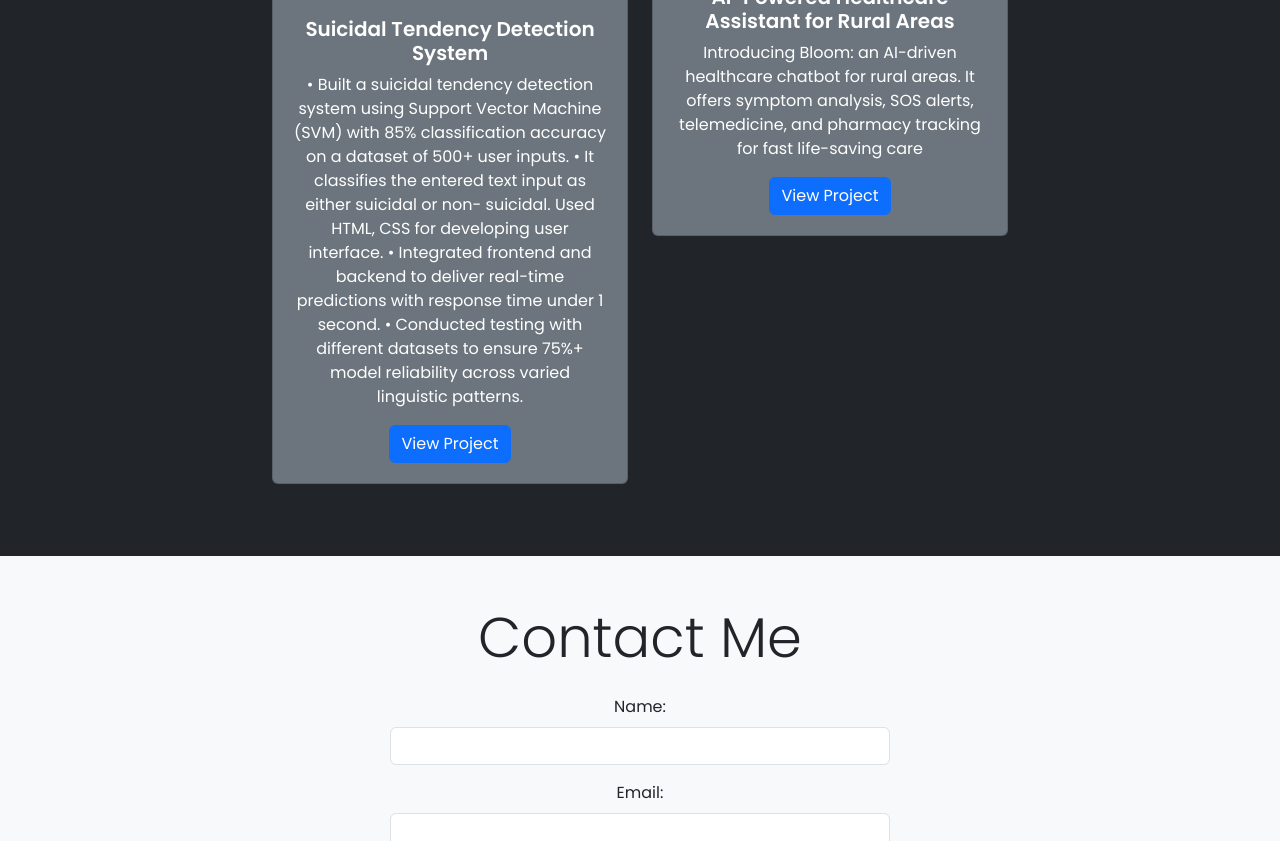
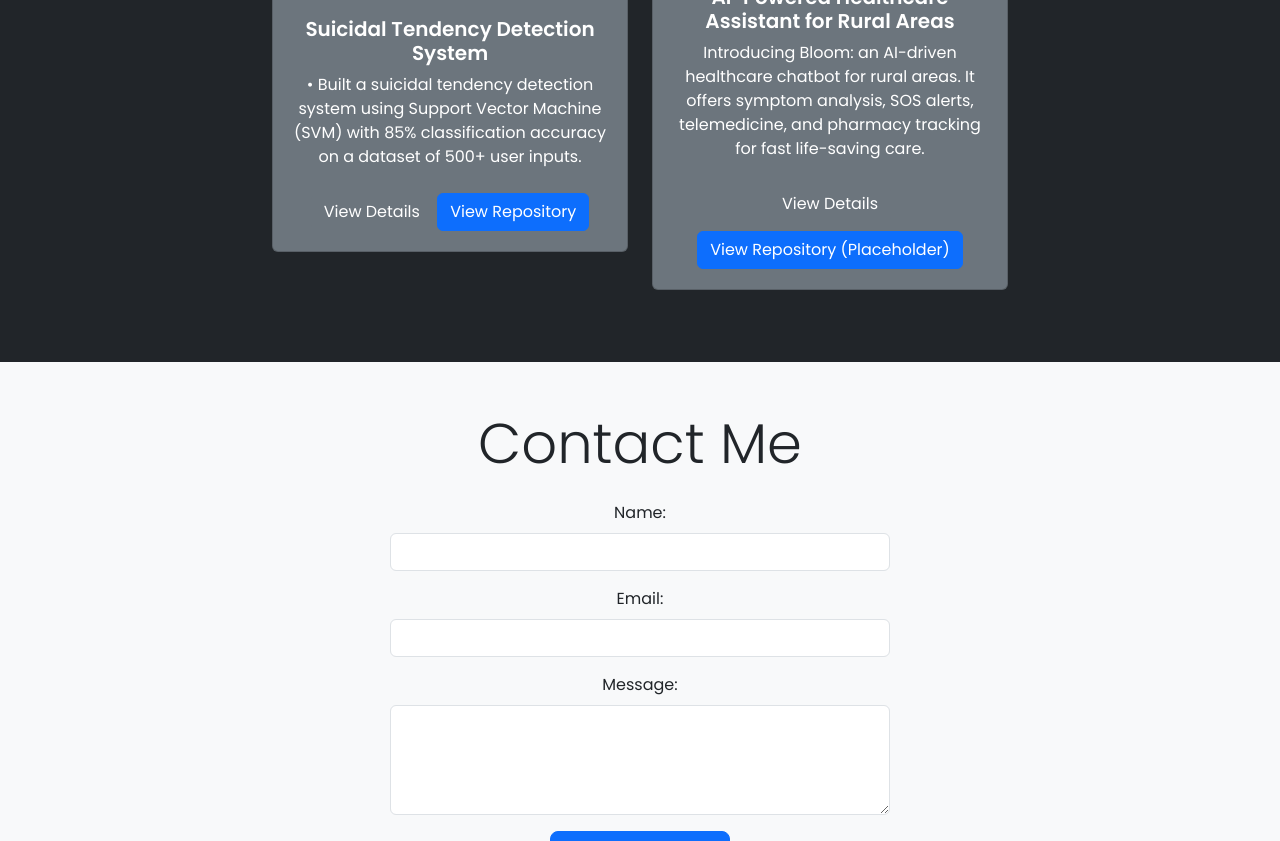
Before and after one commit to niveditaPritam/Hunar-Intern, a plain HTML site: page Task 1/index.html in a window 1280 px wide. Shown: the part 1772-2613 px from the top of the page. Drawn offline with nearby package versions, Linux system fonts and the light colour scheme.

Commit message:
Refactor project summaries and details in index.html

```diff
--- a/Task 1/index.html
+++ b/Task 1/index.html
@@ -83,25 +83,41 @@
           <div class="card bg-secondary text-white">
             <img src="image.png" class="card-img-top" alt="Project 1">
             <div class="card-body">
-              <h5 class="card-title">Suicidal Tendency Detection System </h5>
-              <p class="card-text">• Built a suicidal tendency detection system using Support Vector Machine (SVM) with 85% classification accuracy on a dataset of
-                500+ user inputs.
-                • It classifies the entered text input as either suicidal or non- suicidal. Used HTML, CSS for developing user interface.
-                • Integrated frontend and backend to deliver real-time predictions with response time under 1 second.
-                • Conducted testing with different datasets to ensure 75%+ model reliability across varied linguistic patterns.</p>
-              <a href="https://github.com/niveditaPritam/suicidalTendencyDetection" class="btn btn-primary">View Project</a>
-            </div>
+    <h5 class="card-title">Suicidal Tendency Detection System </h5>
+
+    <p class="card-text project-summary">• Built a suicidal tendency detection system using Support Vector Machine (SVM) with 85% classification accuracy on a dataset of 500+ user inputs.</p>
+
+    <div class="project-details" style="display: none;">
+      <p class="card-text">• It classifies the entered text input as either suicidal or non- suicidal.</p>
+      <p class="card-text">• Used HTML, CSS for developing user interface.</p>
+      <p class="card-text">• Integrated frontend and backend to deliver real-time predictions with response time under 1 second.</p>
+      <p class="card-text">• Conducted testing with different datasets to ensure 75%+ model reliability across varied linguistic patterns.</p>
+    </div>
+
+    <button class="btn btn-secondary view-details-btn mt-2">View Details</button>
+
+    <a href="https://github.com/niveditaPritam/suicidalTendencyDetection" class="btn btn-primary mt-2">View Repository</a>
+</div>
           </div>
         </div>
         <div class="col-12 col-md-4 mb-4">
           <div class="card bg-secondary text-white">
             <img src="image copy.png"card-img-top" alt="Project 2">
             <div class="card-body">
-              <h5 class="card-title">AI-Powered Healthcare Assistant for Rural Areas</h5>
-              <p class="card-text">Introducing Bloom: an AI-driven healthcare chatbot for rural areas. It offers symptom analysis,
-                 SOS alerts, telemedicine, and pharmacy tracking for fast life-saving care</p>
-                <a href="-kasre=AaUQCbA" class="btn btn-primary">View Project</a>
-            </div>
+    <h5 class="card-title">AI-Powered Healthcare Assistant for Rural Areas</h5>
+
+    <p class="card-text project-summary">Introducing Bloom: an AI-driven healthcare chatbot for rural areas. It offers symptom analysis, SOS alerts, telemedicine, and pharmacy tracking for fast life-saving care.</p>
+
+    <div class="project-details" style="display: none;">
+        <p class="card-text">• **Goal:** Provide essential healthcare access in remote regions.</p>
+        <p class="card-text">• **Features:** Symptom checking, emergency alerts, virtual consultations, medicine tracking.</p>
+        <p class="card-text">• **Technology:** Likely used a mix of frontend (HTML/CSS/JS) and backend/AI services.</p>
+    </div>
+
+    <button class="btn btn-secondary view-details-btn mt-2">View Details</button>
+
+    <a href="https://github.com/niveditaPritam/ai-healthcare-assistant" class="btn btn-primary mt-2">View Repository (Placeholder)</a>
+</div>
           </div>
         </div>
 
```
